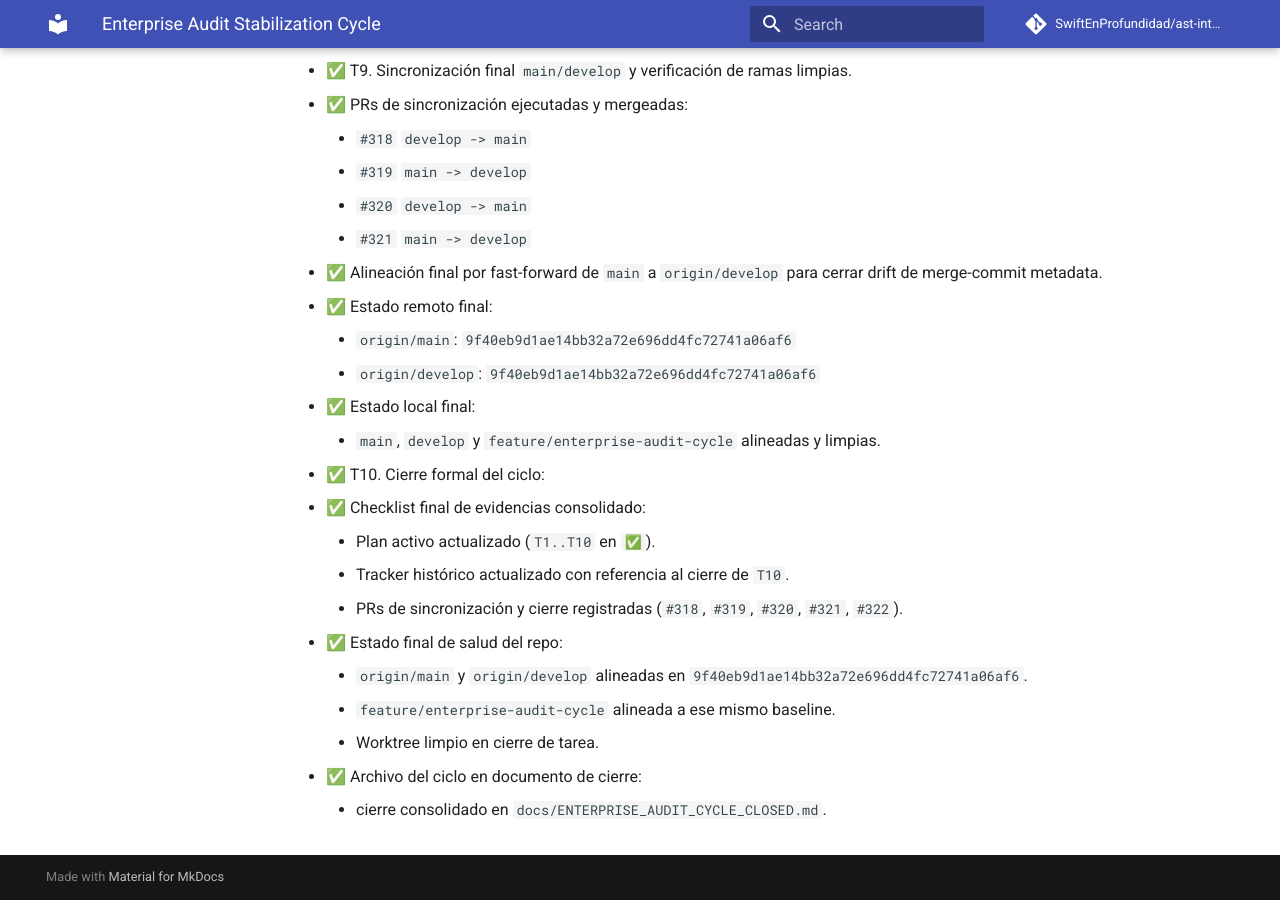
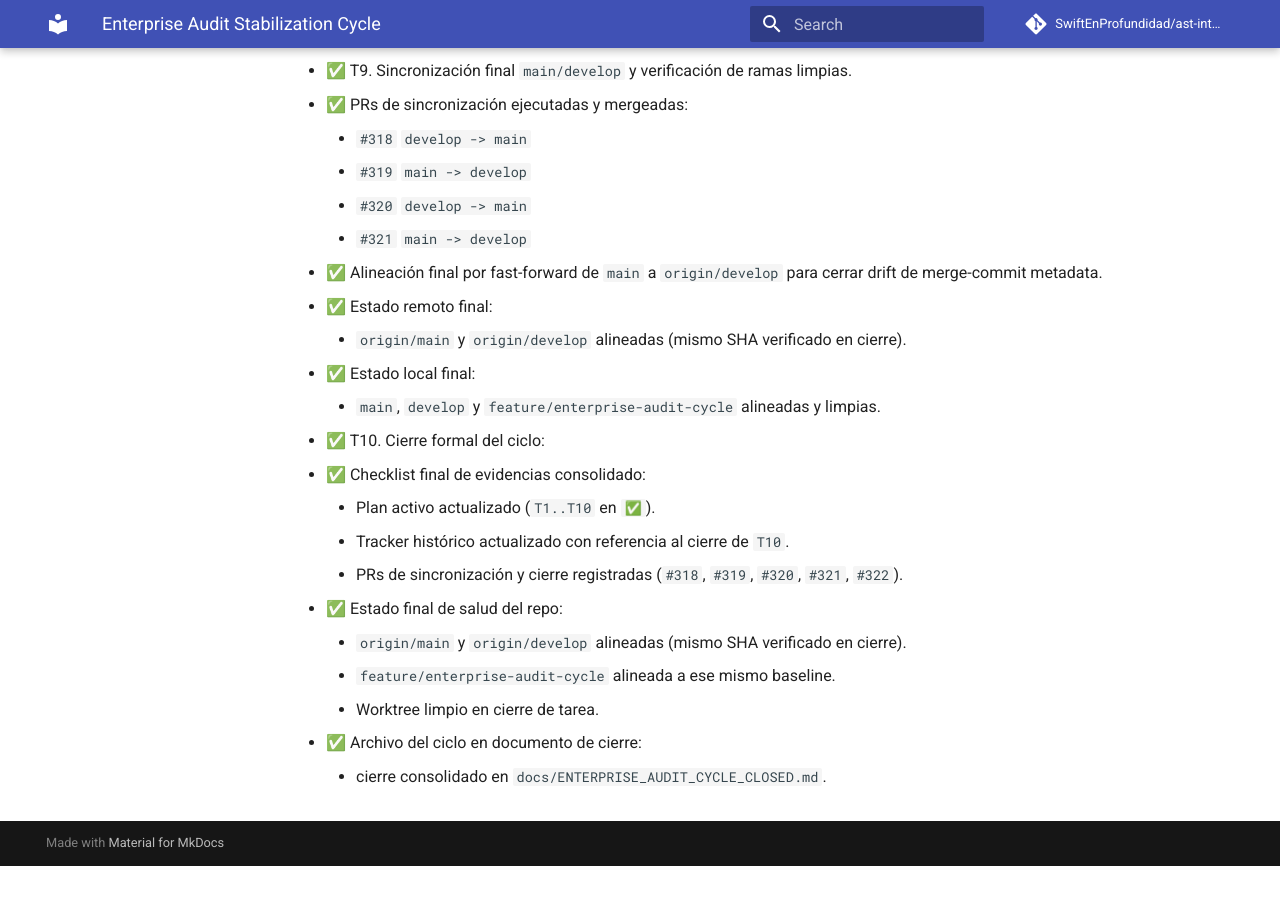
Before and after one commit to SwiftEnProfundidad/ast-intelligence-hooks, an MkDocs documentation site: the page built from docs/ENTERPRISE_AUDIT_STABILIZATION_CYCLE.md, in a window 1280 px wide and 900 px high, scrolled down 1576 px. Built offline with MkDocs 1.6.1 and Material for MkDocs 9.7.7, drawn with Linux system fonts in a browser that asks for light colours; comment, search, counter and statistics services are not loaded; after the commit the page ends 2442 px from its top, so only the background shows below that.

Commit message:
docs(cycle): make closeout sync status sha-agnostic

```diff
--- a/docs/ENTERPRISE_AUDIT_STABILIZATION_CYCLE.md
+++ b/docs/ENTERPRISE_AUDIT_STABILIZATION_CYCLE.md
@@ -48,8 +48,7 @@ Estado del ciclo: `CERRADO`.
     - `#321` `main -> develop`
   - ✅ Alineación final por fast-forward de `main` a `origin/develop` para cerrar drift de merge-commit metadata.
   - ✅ Estado remoto final:
-    - `origin/main`: `9f40eb9d1ae14bb32a72e696dd4fc72741a06af6`
-    - `origin/develop`: `9f40eb9d1ae14bb32a72e696dd4fc72741a06af6`
+    - `origin/main` y `origin/develop` alineadas (mismo SHA verificado en cierre).
   - ✅ Estado local final:
     - `main`, `develop` y `feature/enterprise-audit-cycle` alineadas y limpias.
 - ✅ T10. Cierre formal del ciclo:
@@ -58,7 +57,7 @@ Estado del ciclo: `CERRADO`.
     - Tracker histórico actualizado con referencia al cierre de `T10`.
     - PRs de sincronización y cierre registradas (`#318`, `#319`, `#320`, `#321`, `#322`).
   - ✅ Estado final de salud del repo:
-    - `origin/main` y `origin/develop` alineadas en `9f40eb9d1ae14bb32a72e696dd4fc72741a06af6`.
+    - `origin/main` y `origin/develop` alineadas (mismo SHA verificado en cierre).
     - `feature/enterprise-audit-cycle` alineada a ese mismo baseline.
     - Worktree limpio en cierre de tarea.
   - ✅ Archivo del ciclo en documento de cierre:
```
Also changed, not shown: docs/ENTERPRISE_AUDIT_CYCLE_CLOSED.md (+1 -2 lines), docs/REFRACTOR_PROGRESS.md (+2 -2 lines).
